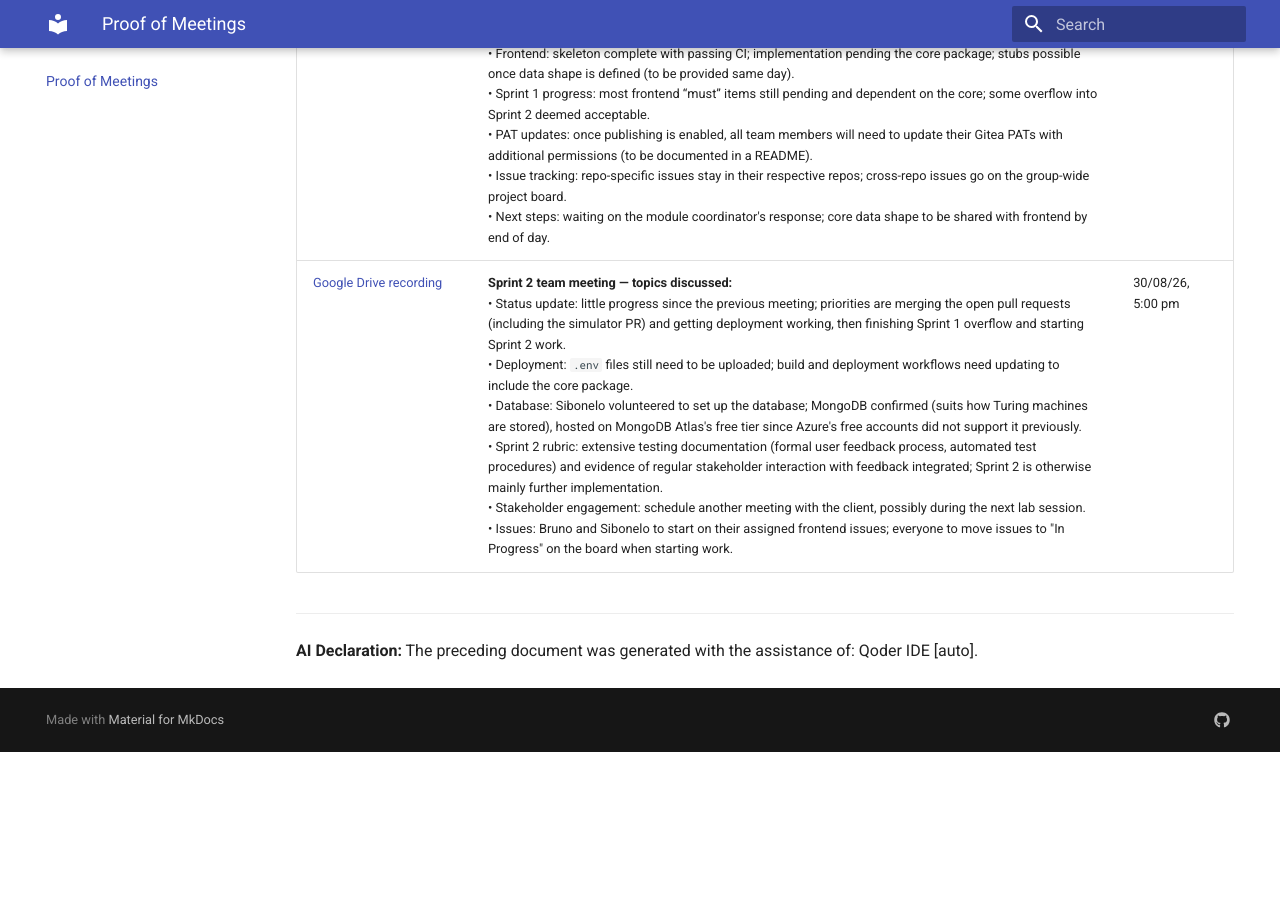
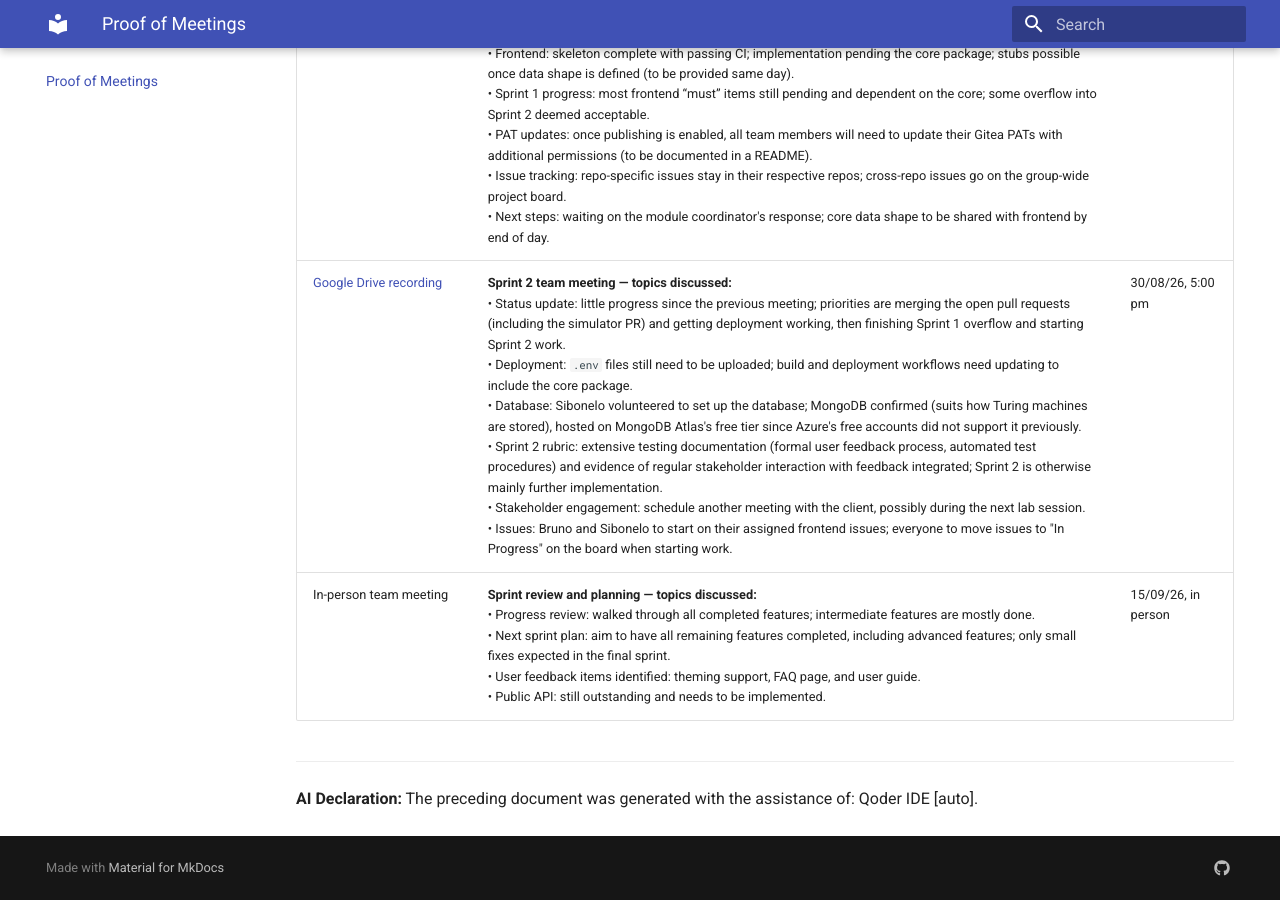
Before and after one commit to 2883251/Automata-Editor-and-Visualiser-Documentation, an MkDocs documentation site: the page built from docs/proof-of-meetings.md, in a window 1280 px wide and 900 px high, scrolled down 968 px. Built offline with MkDocs 1.6.1 and Material for MkDocs 9.7.7, drawn with Linux system fonts in a browser that asks for light colours; before the commit the page ends 1720 px from its top, so only the background shows below that.

Commit message:
docs(meetings): add in-person sprint review meeting (15 Sep 2026)

```diff
--- a/docs/proof-of-meetings.md
+++ b/docs/proof-of-meetings.md
@@ -6,6 +6,7 @@
 | Confirmation email sent to client as proof. | **Requirements:**<br>• Basic functionality — i.e. most of the basic features listed.<br>• Stable interface declaration needed (between front end and back end).<br>• Proper machine management system (editing, etc.).<br>• Website documentation.<br>• Diagram: present, interactive, exportable as an image, exportable instructions.<br>• Writing in code to describe the entire Turing machine — not just the states.<br>• Database — careful not to eat all LLM credits.<br>• Basically everything in the rubric.<br>• **Due date:** 25th August.<br>• Can use any AIs, but we do have Qoder.<br>• Meet *at least* every 2 weeks (probably more often; in the lab slot would be good).<br>• Documentation for Sprint 1 mainly just needs to be the basics.<br>• Make sure we plan ahead, since the project will be quite big. | 18/08/26, 2:30 pm |
 | [Google Drive recording](https://drive.google.com/drive/folders/1TdrprkIWZbjLpsHvL-GbAUZ6P0rdXg-_?usp=sharing) | **Sprint 1 team meeting — topics discussed:**<br>• Status update: Azure deployment and CI/CD workflows ready; core package blocked on organisation-level package publishing permissions from the module coordinator.<br>• Core package: foundational domain types issue (B1) nearly complete; remaining core work (A3–A5) blocked on package publishing.<br>• Frontend: skeleton complete with passing CI; implementation pending the core package; stubs possible once data shape is defined (to be provided same day).<br>• Sprint 1 progress: most frontend “must” items still pending and dependent on the core; some overflow into Sprint 2 deemed acceptable.<br>• PAT updates: once publishing is enabled, all team members will need to update their Gitea PATs with additional permissions (to be documented in a README).<br>• Issue tracking: repo-specific issues stay in their respective repos; cross-repo issues go on the group-wide project board.<br>• Next steps: waiting on the module coordinator's response; core data shape to be shared with frontend by end of day. | 23/08/26, 5:07 pm |
 | [Google Drive recording](https://drive.google.com/drive/folders/1PLxv9WMVHaEf5ulvghMfbVeXvhw6Uc1z?usp=sharing) | **Sprint 2 team meeting — topics discussed:**<br>• Status update: little progress since the previous meeting; priorities are merging the open pull requests (including the simulator PR) and getting deployment working, then finishing Sprint 1 overflow and starting Sprint 2 work.<br>• Deployment: `.env` files still need to be uploaded; build and deployment workflows need updating to include the core package.<br>• Database: Sibonelo volunteered to set up the database; MongoDB confirmed (suits how Turing machines are stored), hosted on MongoDB Atlas's free tier since Azure's free accounts did not support it previously.<br>• Sprint 2 rubric: extensive testing documentation (formal user feedback process, automated test procedures) and evidence of regular stakeholder interaction with feedback integrated; Sprint 2 is otherwise mainly further implementation.<br>• Stakeholder engagement: schedule another meeting with the client, possibly during the next lab session.<br>• Issues: Bruno and Sibonelo to start on their assigned frontend issues; everyone to move issues to "In Progress" on the board when starting work. | 30/08/26, 5:00 pm |
+| In-person team meeting | **Sprint review and planning — topics discussed:**<br>• Progress review: walked through all completed features; intermediate features are mostly done.<br>• Next sprint plan: aim to have all remaining features completed, including advanced features; only small fixes expected in the final sprint.<br>• User feedback items identified: theming support, FAQ page, and user guide.<br>• Public API: still outstanding and needs to be implemented. | 15/09/26, in person |
 
 ---
 
```
